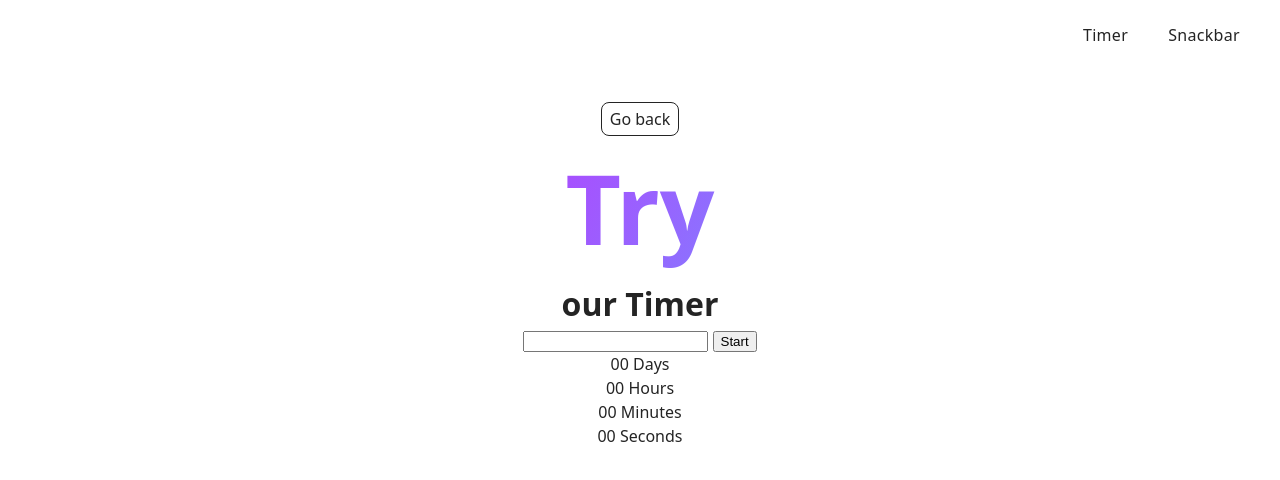
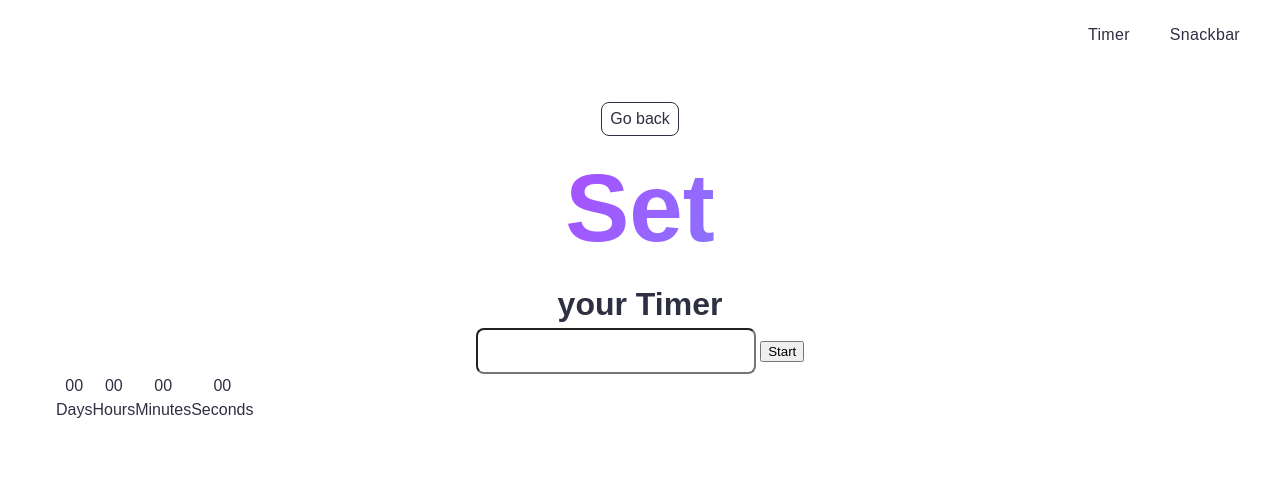
Before and after one commit to hanna-uler/goit-js-hw-10, a website built with Vite: page src/1-timer.html in a window 1280 px wide. Built offline with nearby package versions, Linux system fonts and the light colour scheme; a web font is replaced by a local one.

Commit message:
create 1-timer.css, attach it to styles.css, import font, set font-fam

```diff
--- a/src/1-timer.html
+++ b/src/1-timer.html
@@ -6,6 +6,7 @@
     <meta name="viewport" content="width=device-width, initial-scale=1.0" />
     <title>Timer</title>
     <link rel="stylesheet" href="./css/styles.css" />
+    <link rel="stylesheet" href="./css/1-timer.css" />
   </head>
   <body>
     <load
@@ -13,19 +14,20 @@
       icon-path="./img/sprite.svg#logo"
       highlight-act="active"
     />
-
     <main>
       <div class="container">
         <load src="./partials/back-link.html" />
         <h1 class="main-title">
-          <span class="main-title-gradient">Try</span> our Timer
+          <span class="main-title-gradient">Set</span>your Timer
         </h1>
-      </div>
+
         <div class="container timer-container">
           <input type="text" id="datetime-picker" />
-        <button type="button" data-start>Start</button>
+          <button class="timer-start-btn" type="button" data-start>
+            Start
+          </button>
 
-        <div class="timer">
+          <div class="timer-countdown">
             <div class="field">
               <span class="value" data-days>00</span>
               <span class="label">Days</span>
@@ -44,6 +46,7 @@
             </div>
           </div>
         </div>
+      </div>
     </main>
   </body>
 </html>
--- /dev/null
+++ b/src/css/1-timer.css
@@ -0,0 +1,23 @@
+#datetime-picker{
+width: 272px;
+height: 40px;
+border-radius: 8px;
+font-family: ;
+}
+
+.timer-start-btn{
+
+}
+
+.timer-countdown{
+    display: flex;
+    flex-direction: row;
+}
+
+.value{
+    display: block;
+}
+
+.label{
+    display: block;
+}
--- a/src/css/base.css
+++ b/src/css/base.css
@@ -1,12 +1,11 @@
 :root {
-  /* font-family: Inter, Avenir, Helvetica, Arial, sans-serif; */
-  font-family: system-ui, -apple-system, BlinkMacSystemFont, 'Segoe UI', Roboto,
-    Oxygen, Ubuntu, Cantarell, 'Open Sans', 'Helvetica Neue', sans-serif;
+  /* font-family: Montserrat */
+  font-family: 'Montserrat', sans-serif;
   font-size: 16px;
   line-height: 1.5;
   font-weight: 400;
 
-  color: #242424;
+  color: #2e2f42;
   background-color: rgba(255, 255, 255, 0.87);
 
   font-synthesis: none;
--- a/src/css/styles.css
+++ b/src/css/styles.css
@@ -9,6 +9,7 @@
 @import url('./base.css');
 @import url('./container.css');
 @import url('./animations.css');
+@import url('https: //fonts.googleapis.com/css2?family=Montserrat:ital,wght@0,100..900;1,100..900&display=swap');
 
 /* Sections style */
 @import url('./header.css');
@@ -16,3 +17,4 @@
 @import url('./badges.css');
 @import url('./back-link.css');
 @import url('./footer.css');
+@import url('./1-timer.css');
```
Lines whose indentation alone changed are shown as unchanged.
